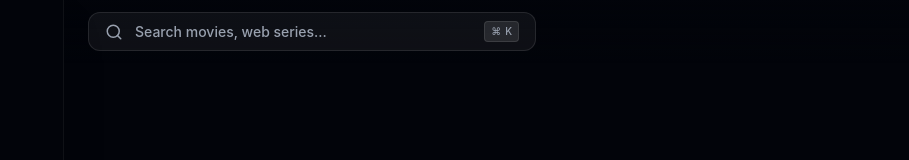
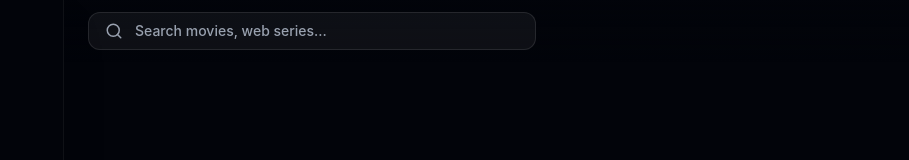
Before and after one commit to PankajPote18/SoundSphere, a React (Vite) app: page / in a window 1280 px wide. Shown: the top 160 px of the page, without its empty margins (0-909 px from the left). Built offline with nearby package versions, Linux system fonts and the light colour scheme; no server answers.

Commit message:
Fix hero banner overlap and remove search shortcut UI

```diff
--- a/src/components/HeroCarousel.jsx
+++ b/src/components/HeroCarousel.jsx
@@ -46,7 +46,7 @@ const HeroCarousel = ({ movies }) => {
   if (deviceMode === 'mobile') {
     heightClass = "h-[50vh]";
   } else if (deviceMode === 'mobile-desktop') {
-    heightClass = "h-[35vh]";
+    heightClass = "h-[45vh] min-h-[320px]";
   }
 
   // Determine content container alignment dynamically
@@ -54,7 +54,7 @@ const HeroCarousel = ({ movies }) => {
   if (deviceMode === 'mobile') {
     contentClass = "absolute bottom-0 left-0 w-full px-4 pb-2 flex items-end h-full z-20";
   } else if (deviceMode === 'mobile-desktop') {
-    contentClass = "absolute bottom-0 left-0 w-full px-6 pb-4 pt-10 z-20 flex items-end h-full";
+    contentClass = "absolute bottom-0 left-0 w-full px-6 pb-12 pt-10 z-20 flex items-end h-full";
   }
 
   // Determine title sizes dynamically
--- a/src/components/Navbar.jsx
+++ b/src/components/Navbar.jsx
@@ -63,10 +63,6 @@ const Navbar = () => {
                   Search movies, web series...
                 </span>
               </div>
-              <div className="hidden sm:flex items-center space-x-1 bg-white/10 border border-white/10 rounded px-1.5 py-0.5 text-[10px] font-medium text-gray-400">
-                <span>⌘</span>
-                <span>K</span>
-              </div>
             </div>
           )}
         </div>
```
